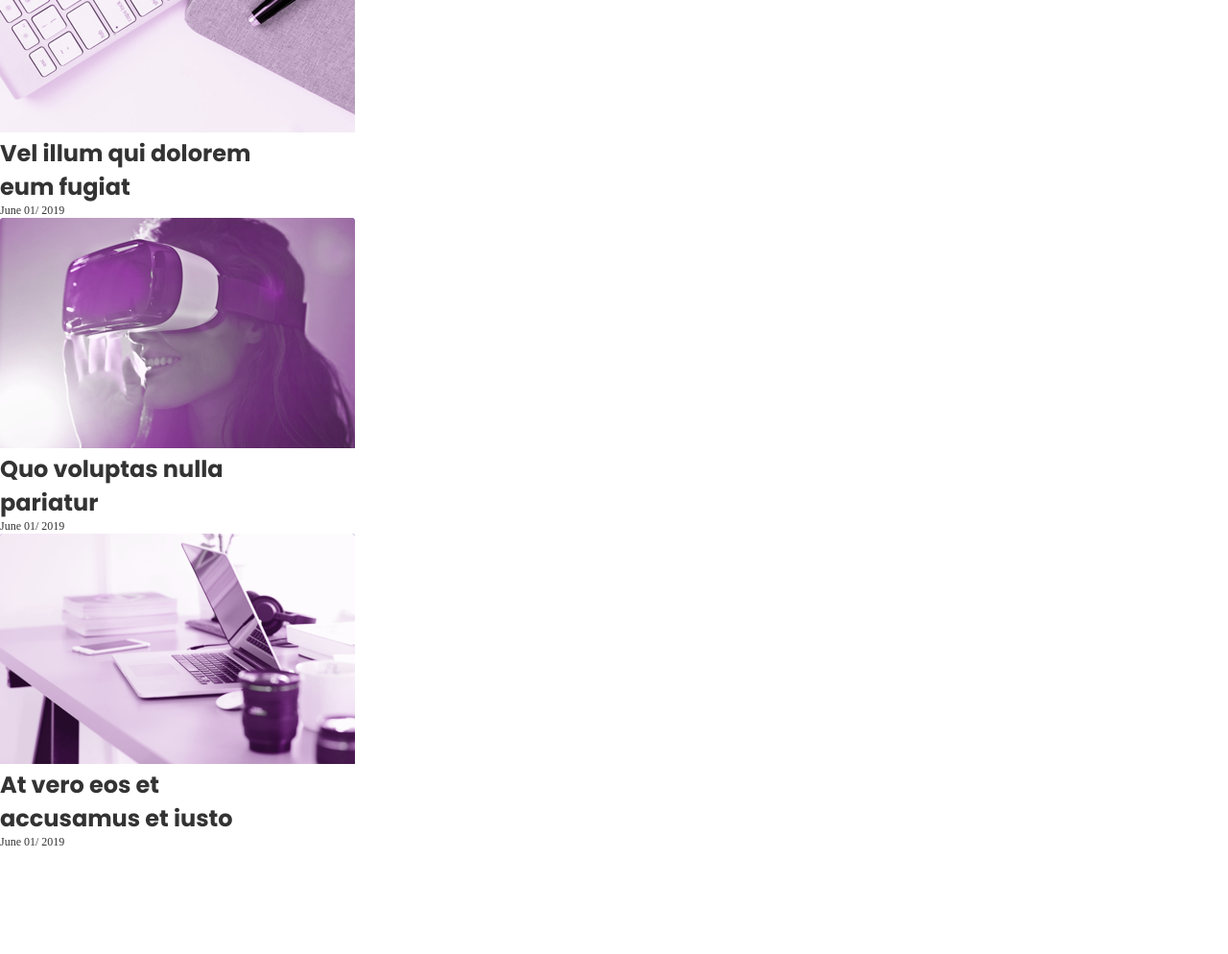
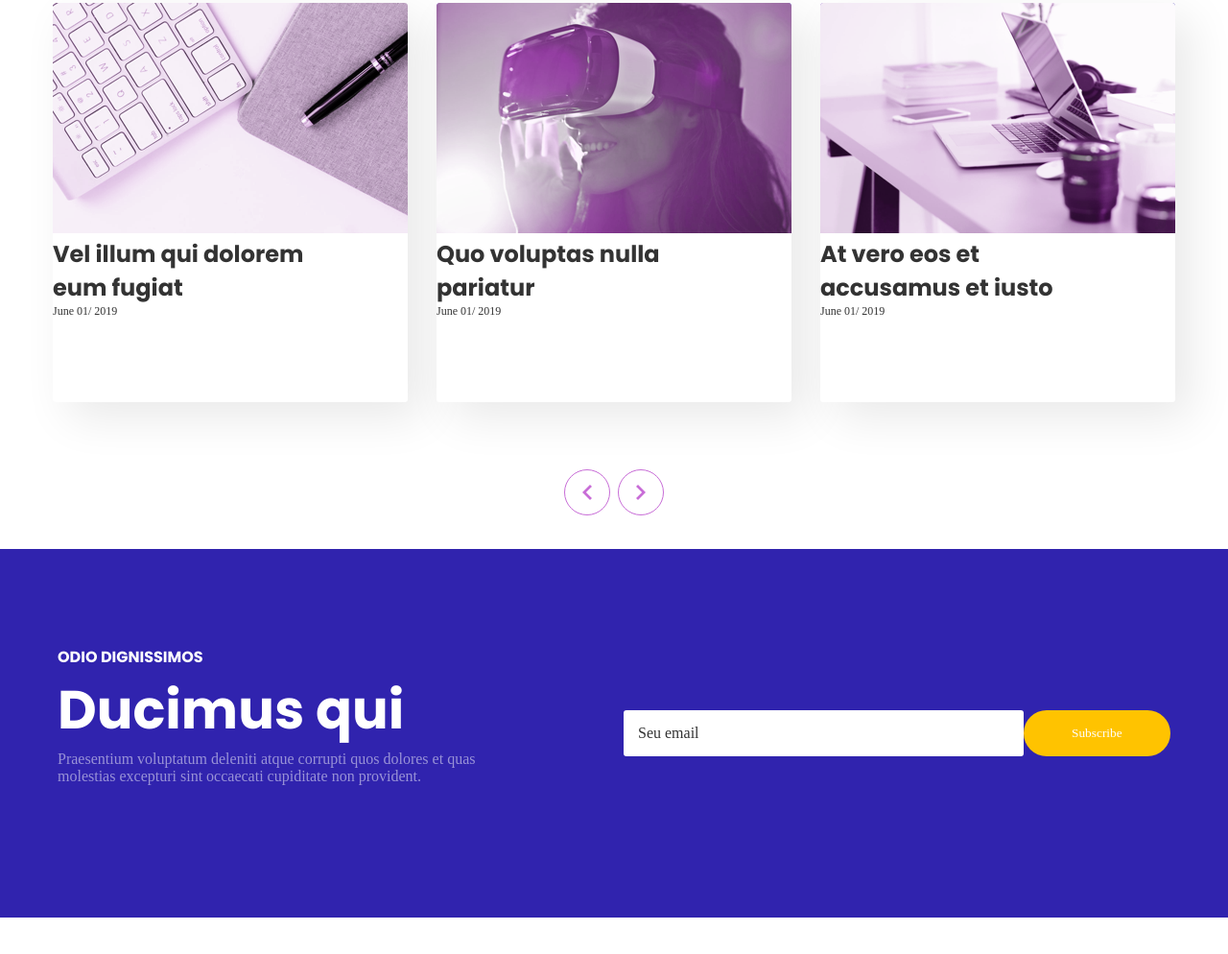
Before and after one commit to juliaathar/relap-website, a plain HTML site: page index.html in a window 1280 px wide. Shown: the part 4329-5323 px from the top of the page at 96% size. Before the commit the page ends 5301 px from the top, so only its background shows below. Drawn offline with Linux system fonts and the light colour scheme; a web font is replaced by a local one.

Commit message:
finished footer top

```diff
--- a/index.html
+++ b/index.html
@@ -325,12 +325,14 @@
                             <h4>Vel illum qui dolorem <br> eum fugiat </h4>
                             <p id="dateTxt">June 01/ 2019</p>
                         </div>
+                    </div>
                     <div class="card">
                         <img src="../relap-website/images/card2.png" alt="">
                         <div class="txtCardBox">
                             <h4>Quo voluptas nulla <br> pariatur</h4>
                             <p id="dateTxt">June 01/ 2019</p>
                         </div>
+                    </div>
                     <div class="card">
                         <img src="../relap-website/images/card3.png" alt="">
                         <div class="txtCardBox">
@@ -340,11 +342,35 @@
                     </div>
                 </div>
 
+                <div class="arrows">
+                    <div class="arrow">
+                        <img src="../relap-website/images/seta.png" alt="">
+                    </div>
+                    <div class="arrow">
+                        <img src="../relap-website/images/seta 2.png" alt="">
+                    </div>
+                </div>
+
             </section>
 
         </main>
     </div>
-    <footer></footer>
+    <footer>
+        <section class="footerTop">
+            <div class="coluna1 layout-grid">
+                <h3>odio dignissimos</h3>
+                <h1 id="footerH1">Ducimus qui</h1>
+                <p id="pFooter">Praesentium voluptatum deleniti atque corrupti quos dolores et quas molestias excepturi sint occaecati cupiditate non provident.</p>
+            </div>
+            <div class="coluna2 layout-grid">
+                <input id="inputHeader" type="text" placeholder="Seu email">
+                <button id="mainButton">Subscribe</button>
+            </div>
+        </section>
+        <section class="foterBottom">
+
+        </section>
+    </footer>
 </body>
 
 <script src="./script.js"></script>
--- a/styles/style.css
+++ b/styles/style.css
@@ -660,6 +660,8 @@ time {
 
     display: flex;
     flex-direction: column;
+    justify-content: space-around;
+    align-items: center;
 }
 
 .cardsBox{
@@ -667,15 +669,20 @@ time {
     height: 416px;
 
     display: flex;
+    justify-content: space-between;
 }
 
 .card{
     width: 370px;
     height: 416px;
+
+    background-color: #ffffff;
+    border-radius: 3px;
+    box-shadow: 16px 16px 48px 0px rgba(0, 0, 0, 0.09);
 }
 
 .txtsCards{
-    width: 100%;
+    width: 1170px;
     height: 94px;
 }
 
@@ -684,3 +691,46 @@ time {
     font-size: 12px;
     opacity: 100%;
 }
+
+/* ---------------------------------------------------------- FOOTER ----------------------------------------------------------------- */
+
+footer{
+    width: 100%;
+    height: 720px;
+}
+
+
+.footerTop{
+    height: 384px;
+
+    background-color: #3023AE;
+
+    display: flex;
+    justify-content: space-between;
+    align-items: center;
+}
+
+.coluna1{
+    width: 470px;
+    height: 185px;
+}
+
+#footerH1{
+    font-family: poppinsbold;
+    font-size: 56px;
+
+    text-transform: none;
+}
+
+#pFooter {
+    font-family: sourceregular;
+    font-size: 16px;
+    color: #ffffff;
+}
+
+.coluna2{
+    width: 570px;
+    height: 48px;
+
+    display: flex;
+}
```
